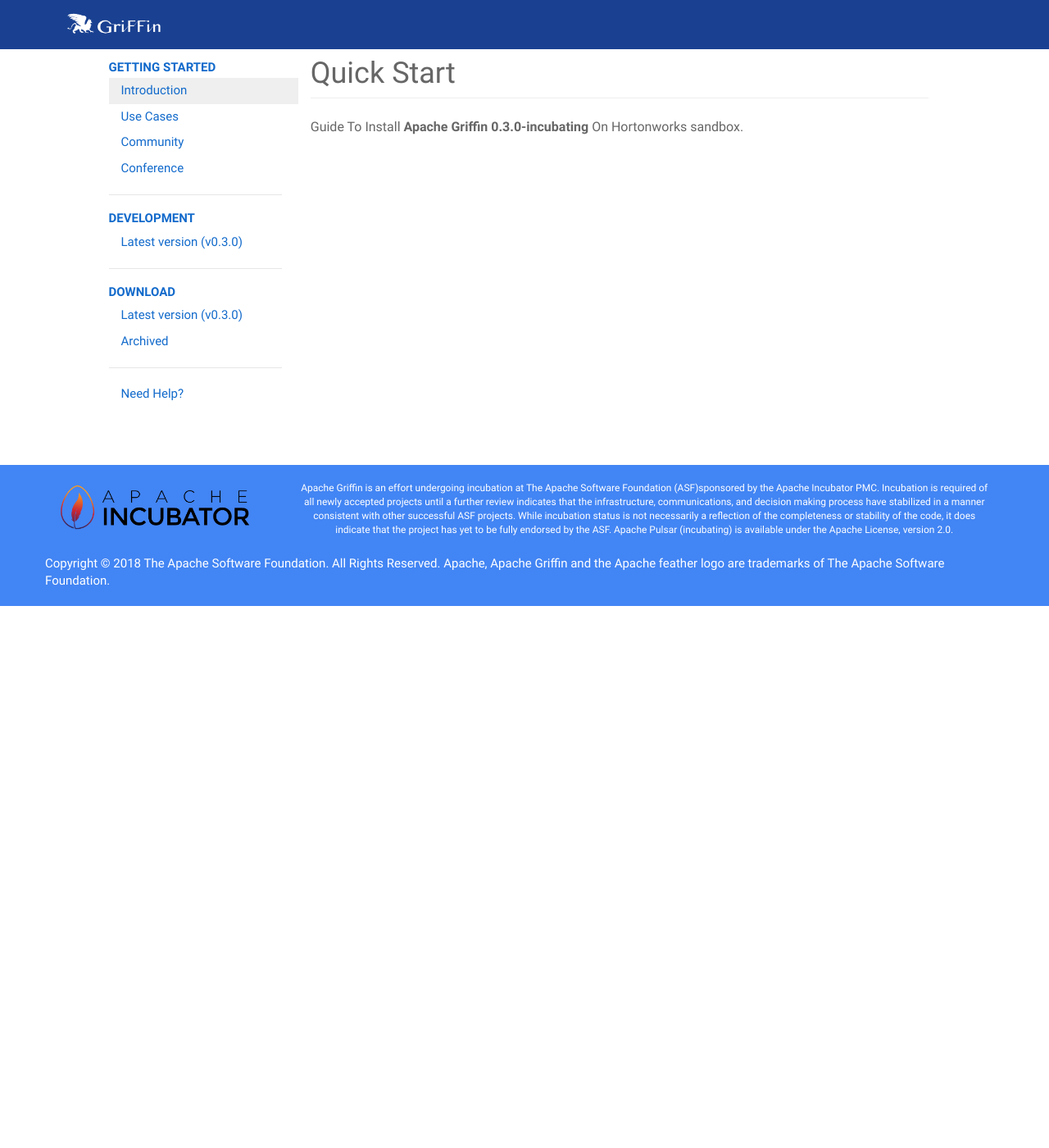
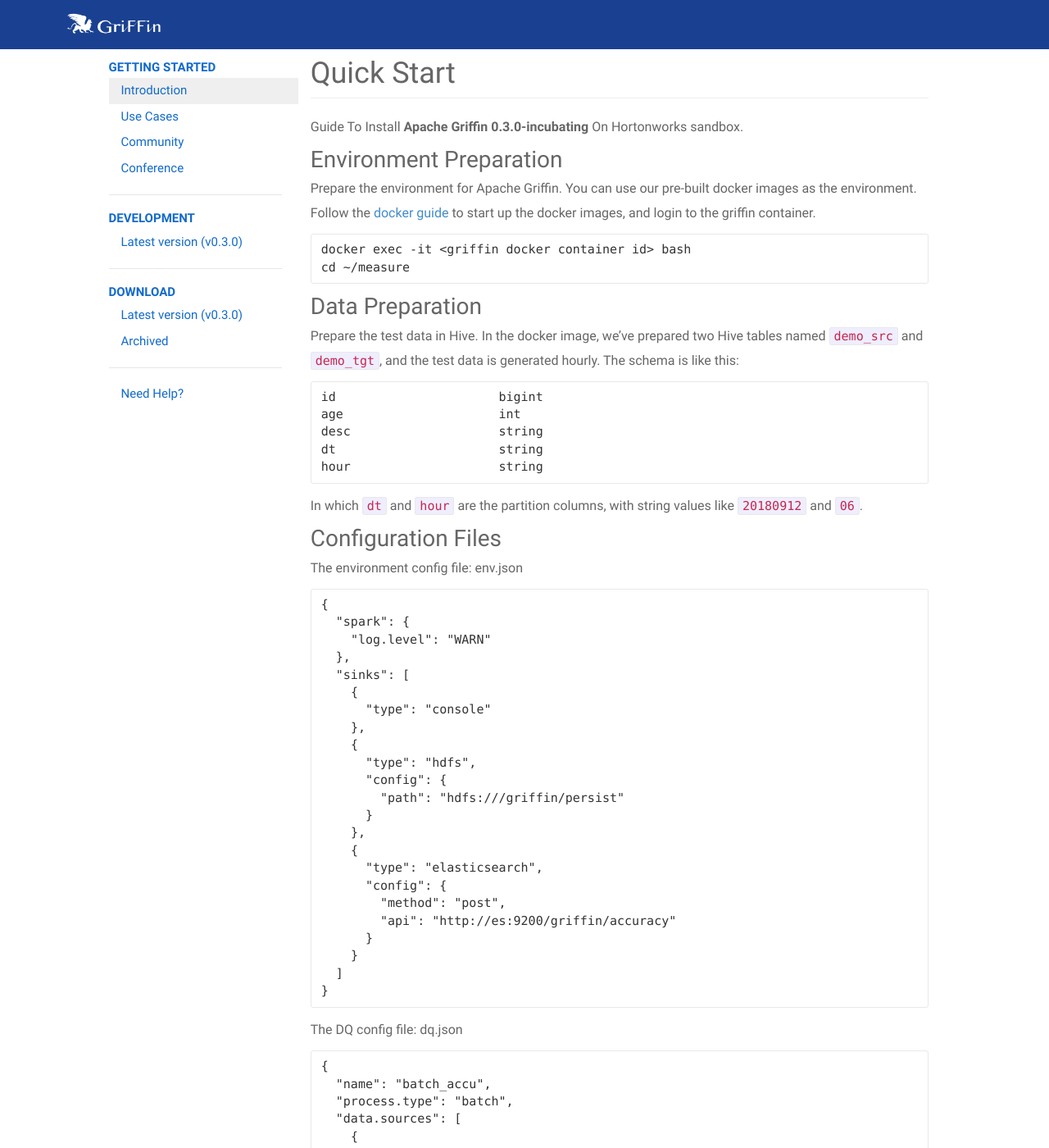
Before and after one commit to bhlx3lyx7/griffin-site, a Jekyll site: the page built from quick-start.md, in a window 1280 px wide and 1400 px high. Shown: the whole window at 82% size. Built offline with Jekyll 4.4.1, drawn with Linux system fonts in a browser that asks for light colours; comment, search, counter and statistics services are not loaded; some of the changed text lies outside the part shown.

Commit message:
update quick-start

````diff
--- a/quick-start.md
+++ b/quick-start.md
@@ -5,3 +5,130 @@
 ---
 
 Guide To Install **Apache Griffin 0.3.0-incubating** On Hortonworks sandbox.
+
+## Environment Preparation
+Prepare the environment for Apache Griffin.
+You can use our pre-built docker images as the environment.
+Follow the [docker guide](https://github.com/apache/incubator-griffin/blob/master/griffin-doc/docker/griffin-docker-guide.md#environment-preparation) to start up the docker images, and login to the griffin container.
+```
+docker exec -it <griffin docker container id> bash
+cd ~/measure
+```
+
+## Data Preparation
+Prepare the test data in Hive.
+In the docker image, we've prepared two Hive tables named `demo_src` and `demo_tgt`, and the test data is generated hourly.
+The schema is like this:
+```
+id                      bigint
+age                     int
+desc                    string
+dt                      string
+hour                    string
+```
+In which `dt` and `hour` are the partition columns, with string values like `20180912` and `06`.
+
+## Configuration Files
+The environment config file: env.json
+```
+{
+  "spark": {
+    "log.level": "WARN"
+  },
+  "sinks": [
+    {
+      "type": "console"
+    },
+    {
+      "type": "hdfs",
+      "config": {
+        "path": "hdfs:///griffin/persist"
+      }
+    },
+    {
+      "type": "elasticsearch",
+      "config": {
+        "method": "post",
+        "api": "http://es:9200/griffin/accuracy"
+      }
+    }
+  ]
+}
+```
+The DQ config file: dq.json
+```
+{
+  "name": "batch_accu",
+  "process.type": "batch",
+  "data.sources": [
+    {
+      "name": "src",
+      "baseline": true,
+      "connectors": [
+        {
+          "type": "hive",
+          "version": "1.2",
+          "config": {
+            "database": "default",
+            "table.name": "demo_src"
+          }
+        }
+      ]
+    }, {
+      "name": "tgt",
+      "connectors": [
+        {
+
+          "type": "hive",
+          "version": "1.2",
+          "config": {
+            "database": "default",
+            "table.name": "demo_tgt"
+          }
+        }
+      ]
+    }
+  ],
+  "evaluate.rule": {
+    "rules": [
+      {
+        "dsl.type": "griffin-dsl",
+        "dq.type": "accuracy",
+        "out.dataframe.name": "accu",
+        "rule": "src.id = tgt.id AND src.age = tgt.age AND src.desc = tgt.desc",
+        "details": {
+          "source": "src",
+          "target": "tgt",
+          "miss": "miss_count",
+          "total": "total_count",
+          "matched": "matched_count"
+        },
+        "out": [
+          {
+            "type": "metric",
+            "name": "accu"
+          },
+          {
+            "type": "record",
+            "name": "missRecords"
+          }
+        ]
+      }
+    ]
+  },
+  "sinks": ["CONSOLE", "HDFS"]
+}
+```
+
+## Submit Measure Job
+Submit the measure job to Spark, with config file paths as parameters.
+```
+spark-submit --class org.apache.griffin.measure.Application --master yarn --deploy-mode client --queue default \
+--driver-memory 1g --executor-memory 1g --num-executors 2 \
+<path>/griffin-measure.jar \
+<path>/env.json <path>/batch-accu-config.json
+```
+Then you can get the calculation log in console, after the job finishes, you can get the result metrics printed. The metrics will also be saved in hdfs: `hdfs:///griffin/persist/<job name>/<timestamp>/_METRICS`.
+
+## More Details
+For more details about griffin measures, you can visit our documents in [github](https://github.com/apache/incubator-griffin/tree/master/griffin-doc).
````
